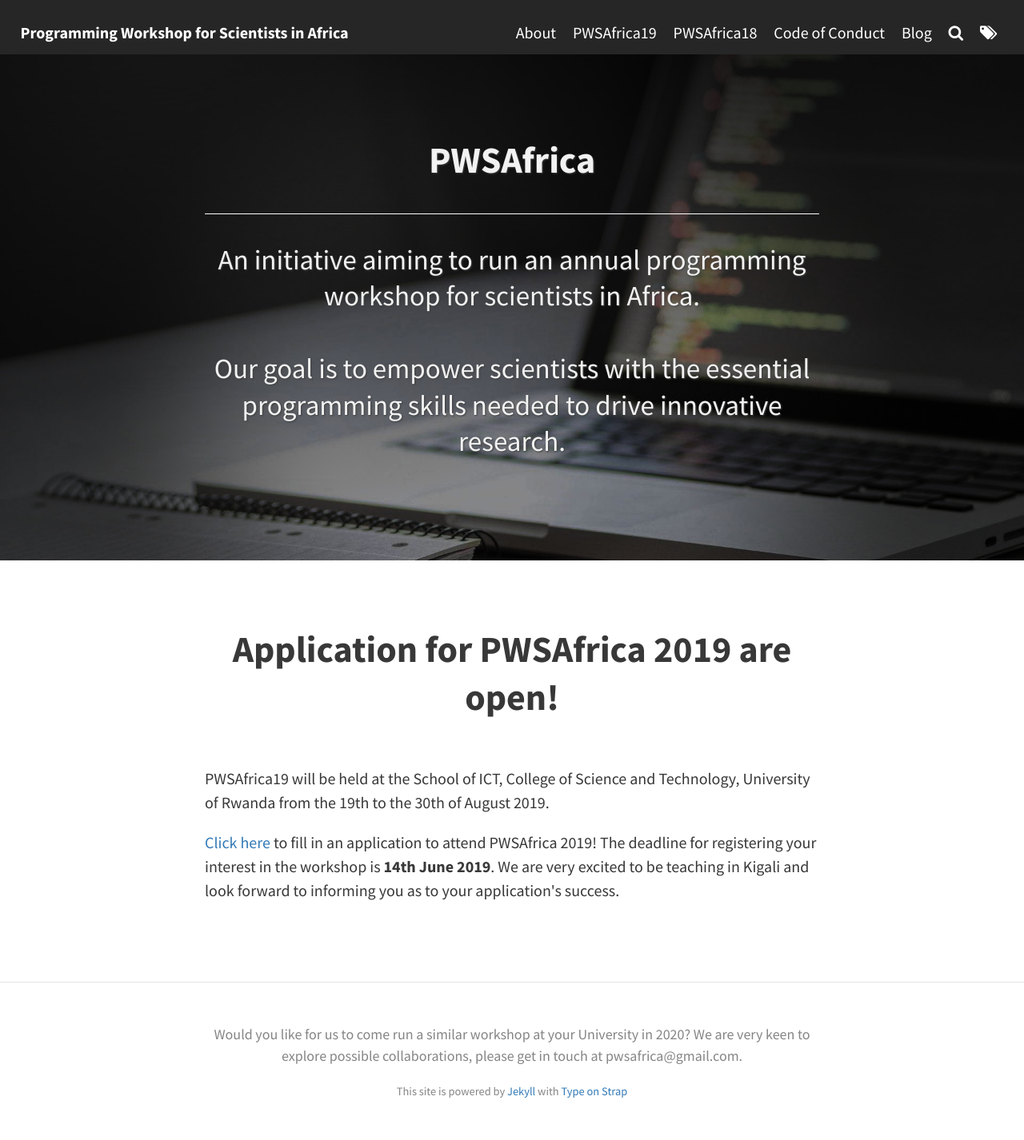
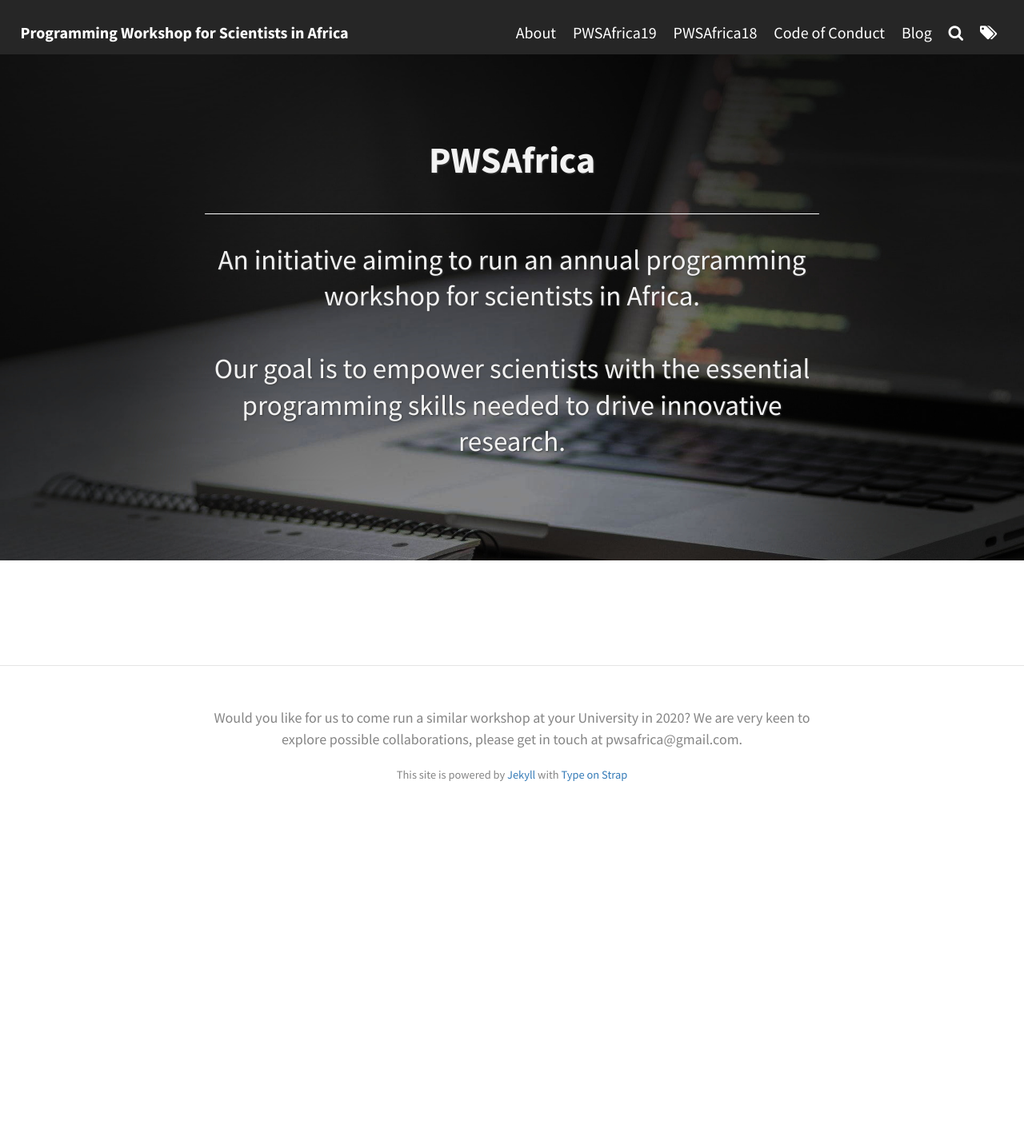
Before and after one commit to pwsafrica/pwsafrica.github.io, a Jekyll site: the page built from index.html, in a window 1280 px wide. Shown: the whole page at 80% size. Built offline with Jekyll 4.4.1, drawn with Linux system fonts in a browser that asks for light colours; the list of posts is cut into pages by our own code; after the commit the page ends 1030 px from its top, so only the background shows below that.

Commit message:
home page edit

```diff
--- a/index.html
+++ b/index.html
@@ -6,12 +6,3 @@ subtitle: "<hr>An initiative aiming to run an annual programming workshop for sc
 feature-img: "assets/img/pexels/computer2-2.jpg"
 gallery_path: "assets/img/pwsa_homepage_gallery"
 ---
-
-<h1> <center>  Application for PWSAfrica 2019 are open! </center> </h1>
-<br>
-<p>
-PWSAfrica19 will be held at the School of ICT, College of Science and Technology, University of Rwanda from the 19th to the 30th of August 2019.
-</p>
-<p>
-<a href="https://forms.office.com/Pages/ResponsePage.aspx?id=KVxybjp2UE-B8i4lTwEzyA6BVjBYVUBDn5Hl7JJYk49UMjE4WjZRRTYwSzlXOFZGREtHSFJFMVFMUS4u">Click here</a> to fill in an application to attend PWSAfrica 2019! The deadline for registering your interest in the workshop is <strong>14th June 2019</strong>. We are very excited to be teaching in Kigali and look forward to informing you as to your application's success.
-</p>
```
